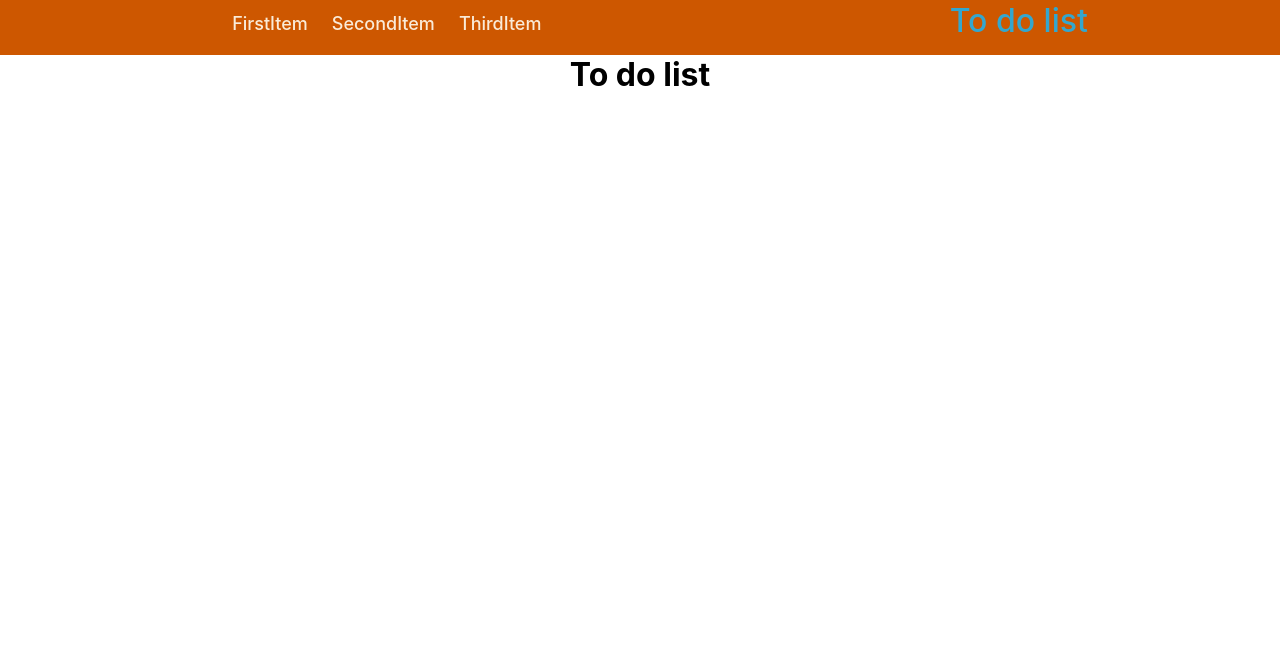
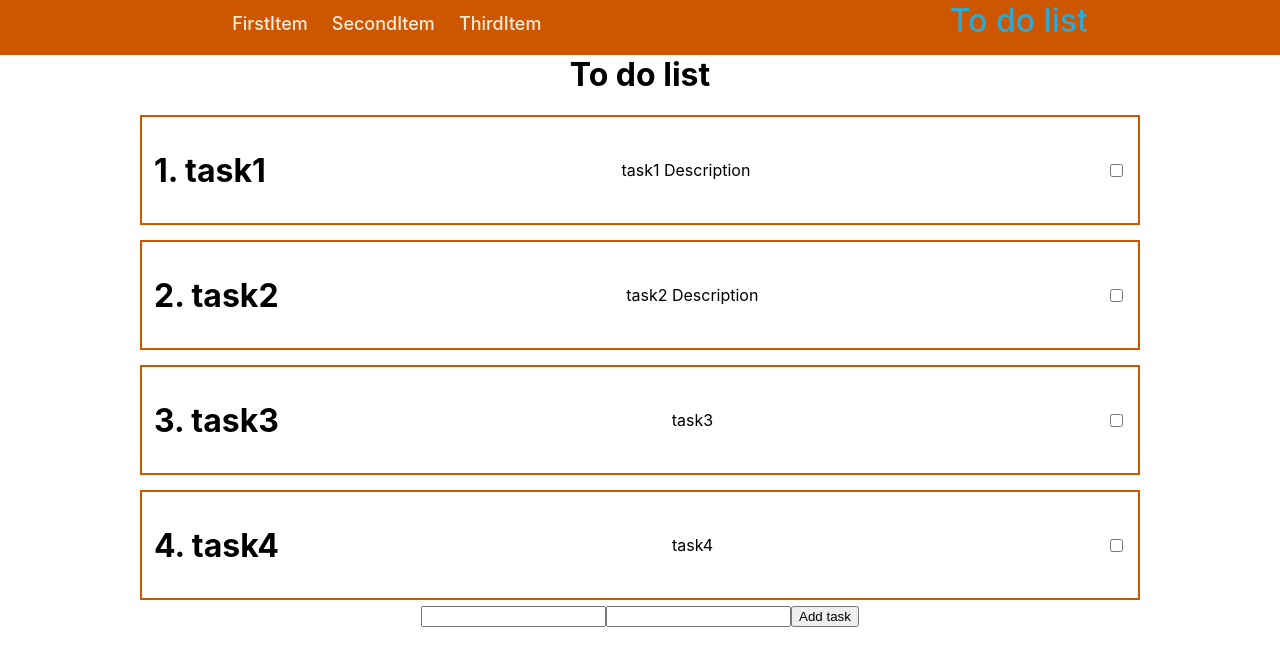
Before and after one commit to VladVynnyk/To-do-list, a React (Create React App) app: page / in a window 1280 px wide. Shown: the top 666 px of the page. Built offline with nearby package versions, Linux system fonts and the light colour scheme.

Commit message:
Created task list

```diff
--- a/src/App.js
+++ b/src/App.js
@@ -1,13 +1,25 @@
 import './App.css';
 import Header from "./Components/Header/Header";
+import ToDoItem from "./Components/ToDoList/ToDoItem/ToDoItem";
+import Form from "./Components/Form/Form";
+import {useState} from "react";
+import ToDoList from "./Components/ToDoList/ToDoList";
 
 function App() {
+    let [tasks, setTask] = useState([{id: 1, title: "task1", description: "task1 Description"},
+                                                {id: 2, title: "task2", description: "task2 Description"},
+                                                {id: 3, title: "task3", description: "task3"},
+                                                {id: 4, title: "task4", description: "task4"},
+    ]);
   return (
     <div className="App">
         <Header/>
         <div className="container">
             <h1 style={{marginTop: 0}}>To do list</h1>
+            <ToDoList tasks={tasks}/>
+            <Form/>
         </div>
+
     </div>
   );
 }
--- /dev/null
+++ b/src/Components/Form/Form.jsx
@@ -0,0 +1,13 @@
+import React from 'react';
+
+const Form = () => {
+    return (
+        <div>
+            <input type="text"/>
+            <input type="text"/>
+            <button>Add task</button>
+        </div>
+    );
+};
+
+export default Form;
--- /dev/null
+++ b/src/Components/ToDoList/ToDoItem/ToDoItem.jsx
@@ -0,0 +1,16 @@
+import React from 'react';
+import classes from './ToDoItem.module.css'
+const ToDoItem = (props) => {
+    console.log(props.task.title)
+    return (
+        <div>
+            <div className={classes.container}>
+                <h1>{props.task.id}. {props.task.title} </h1>
+                <p>{props.task.description}</p>
+                <input type="checkbox"/>
+            </div>
+        </div>
+    );
+};
+
+export default ToDoItem;
--- /dev/null
+++ b/src/Components/ToDoList/ToDoItem/ToDoItem.module.css
@@ -0,0 +1,10 @@
+.container{
+    display: flex;
+    flex-flow: row;
+    border: 2px #cd5700 solid;
+    padding: 12px;
+    margin-top: 15px;
+    justify-content: space-between;
+    align-items: center;
+    margin-bottom: 5px;
+}
--- /dev/null
+++ b/src/Components/ToDoList/ToDoList.jsx
@@ -0,0 +1,12 @@
+import React from 'react';
+import ToDoItem from "./ToDoItem/ToDoItem";
+
+const ToDoList = ({tasks}) => {
+    return (
+        <div>
+            {tasks.map((task) => <ToDoItem task={task} key={task.id}/>)}
+        </div>
+    );
+};
+
+export default ToDoList;
--- /dev/null
+++ b/src/Components/ToDoList/ToDoList.module.css
@@ -0,0 +1,4 @@
+.container{
+    display: flex;
+    flex-flow: row;
+}
```
Also changed, not shown: src/Components/Form/Form.module.css (added).
